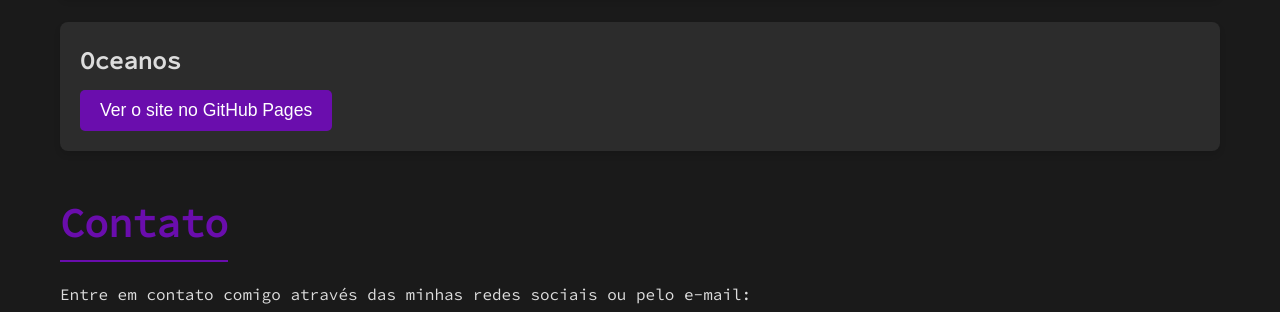
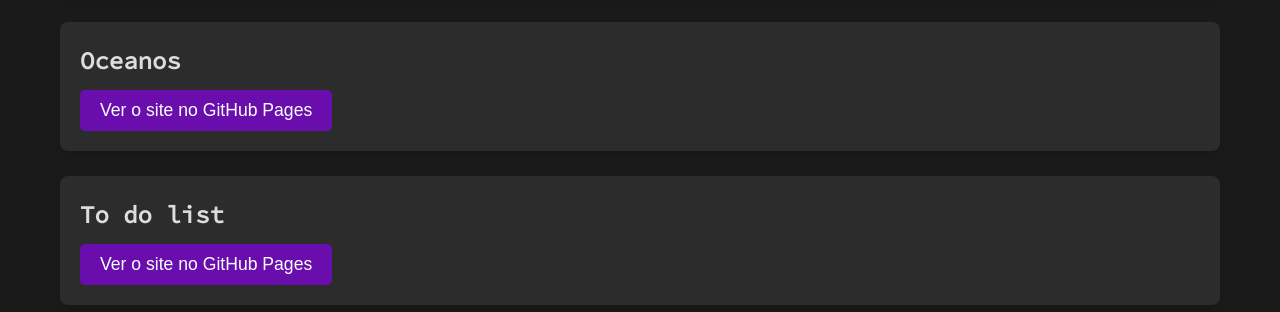
Before and after one commit to paulo-vinicius-sousa-lima/meu-portfolio, a plain HTML site: page index.html in a window 1280 px wide. Shown: the part 956-1268 px from the top of the page. Drawn offline with Linux system fonts and the light colour scheme.

Commit message:
Adicionado novo card de projeto

```diff
--- a/index.html
+++ b/index.html
@@ -9,19 +9,15 @@
     <meta name="author" content="Paulo Vinícius Sousa Lima">
     <title>Meu Portfólio</title>
 
-    <!-- Fontes e Estilos -->
     <link href="https://fonts.googleapis.com/css2?family=Roboto:wght@400;500;700&family=Source+Code+Pro&display=swap"
         rel="stylesheet">
     <link rel="stylesheet" href="style.css">
-    <script src="https://kit.fontawesome.com/a076d05399.js"></script> <!-- FontAwesome para ícones -->
 </head>
 
 <body>
 
-    <!-- Cabeçalho -->
     <header class="header">
         <div class="header-content">
-            <!-- Imagem redonda ao lado do "Olá Mundo!" -->
             <div class="image-container">
                 <img src="ft.jpg" alt="Foto de Paulo Vinícius" class="profile-img">
             </div>
@@ -33,10 +29,8 @@
         </div>
     </header>
 
-    <!-- Container de conteúdo -->
     <div class="container">
 
-        <!-- Seção "Sobre Mim" -->
         <section class="about-me">
             <h2>Sobre Mim</h2>
             <p class="justificado">Sou Paulo Vinícius Sousa Lima, estudante de Engenharia de Software na Universidade
@@ -45,7 +39,6 @@
                 focado na melhoria contínua.</p>
         </section>
 
-        <!-- Seção "Projetos" -->
         <section class="projects">
             <h2>Projetos</h2>
             <div class="project-card">
@@ -60,9 +53,14 @@
                     <button class="btn">Ver o site no GitHub Pages</button>
                 </a>
             </div>
+            <div class="project-card">
+                <h3>To do list</h3>
+                <a href="https://paulo-vinicius-sousa-lima.github.io/to-do-list/" target="_blank">
+                    <button class="btn">Ver o site no GitHub Pages</button>
+                </a>
+            </div>
         </section>
 
-        <!-- Seção "Contato" -->
         <section class="contact">
             <h2>Contato</h2>
             <p>Entre em contato comigo através das minhas redes sociais ou pelo e-mail:</p>
@@ -84,11 +82,11 @@
 
     </div>
 
-    <!-- Rodapé -->
     <footer>
         <p>&copy; 2024 Paulo Vinícius Sousa Lima - Todos os direitos reservados.</p>
     </footer>
 
 </body>
+<script src="https://kit.fontawesome.com/a076d05399.js"></script>
 
 </html>
```
Also changed, not shown: style.css (+0 -17 lines).
